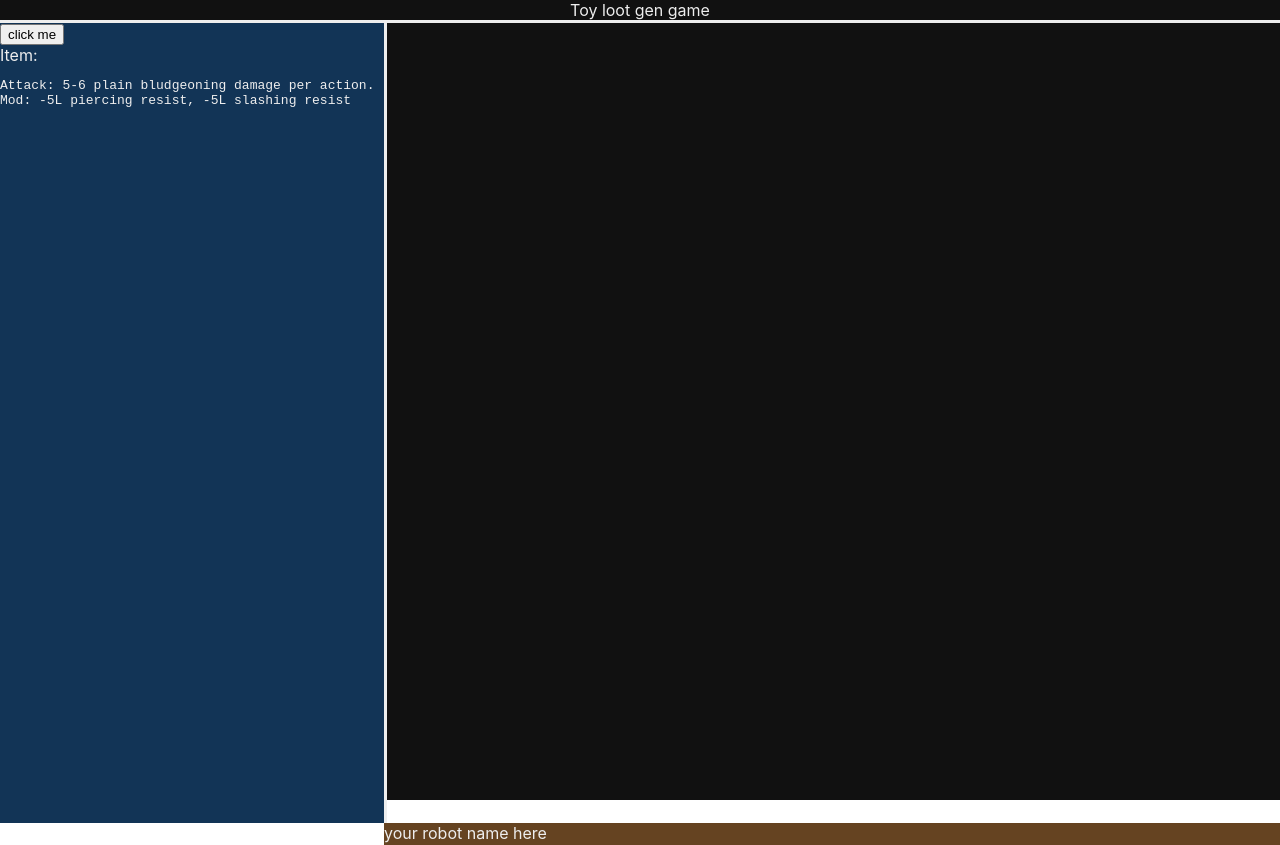
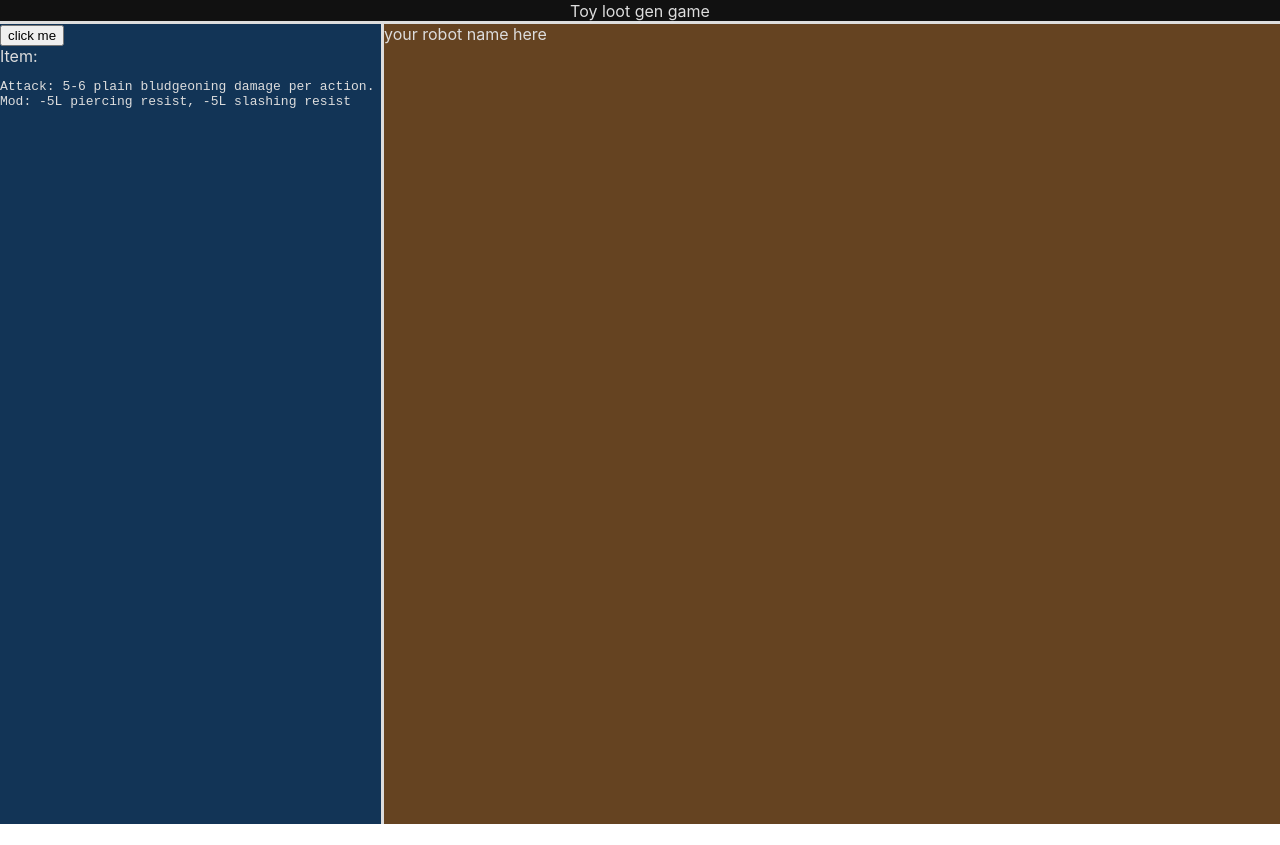
Before and after one commit to boweiliu/toy-loot-gen, a React (Create React App) app in the folder fe-toy-loot-gen/: page / in a window 1280 px wide. Shown: the top 845 px of the page. After the commit the page ends 824 px from the top, so only its background shows below. Built offline with nearby package versions, Linux system fonts and the light colour scheme.

Commit message:
center title

```diff
--- a/fe-toy-loot-gen/src/App.css
+++ b/fe-toy-loot-gen/src/App.css
@@ -10,24 +10,40 @@
 }
 
 .title {
-  text-align: center;
-  color: #eee;
-  border-bottom: solid #eee
+  color: #ddd;
+  box-sizing: border-box;
+  border-bottom: solid #ddd;
+  height: 3%;
+  display: flex;
+  justify-content: center;
+  align-items: center;
+}
+.title-text {
+}
+.body {
+  background-color: #8aaaaa;
+  height: 100%;
+  width: 100%;
+  display: flex;
 }
 .body-left-small {
-  color: #eee;
+  color: #ddd;
   height: 100%;
   width: 30%;
+  flex: 0 0 auto;
   background-color: #123456;
-  float: left;
-  border-right: solid #eee;
+  box-sizing: border-box;
+  /* float: left; */
+  border-right: solid #ddd;
 }
 .body-right-big {
-  color: #eee;
+  color: #ddd;
   height: 100%;
   width: 70%;
+  flex: 0 0 auto;
   background-color: #654321;
-  float: right;
+  /* overflow: hidden; */
+  /* float: right; */
 }
 
 .App-logo {
--- a/fe-toy-loot-gen/src/App.tsx
+++ b/fe-toy-loot-gen/src/App.tsx
@@ -6,8 +6,12 @@ function App() {
     <>
     <div className="App">
       <div className="title">
+        <div className="title-text">
+
         Toy loot gen game
+        </div>
       </div>
+      <div className="body">
       <div className="body-left-small">
         <button>click me</button>
         <div>
@@ -20,6 +24,7 @@ function App() {
       <div className="body-right-big">
         your robot name here
       </div>
+      </div>
     </div>
     </>
   );
```
